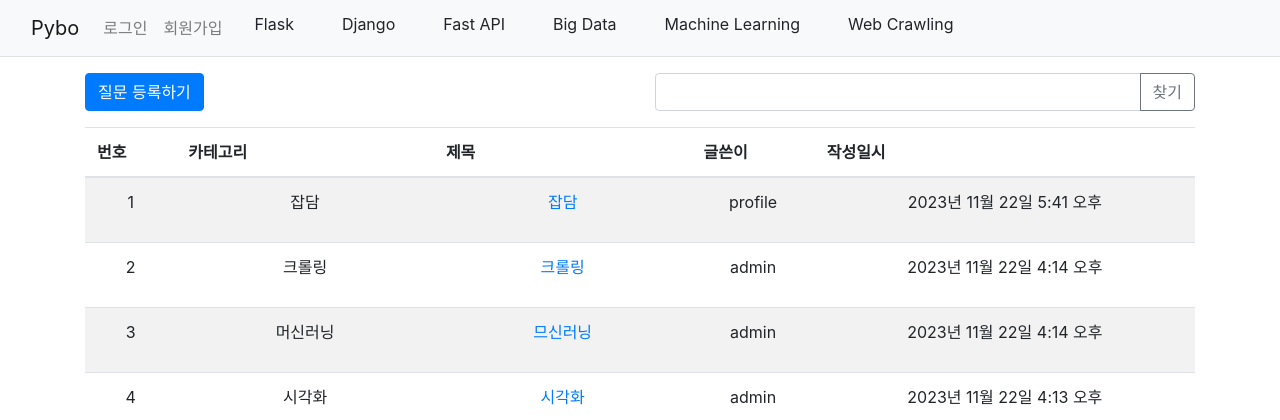
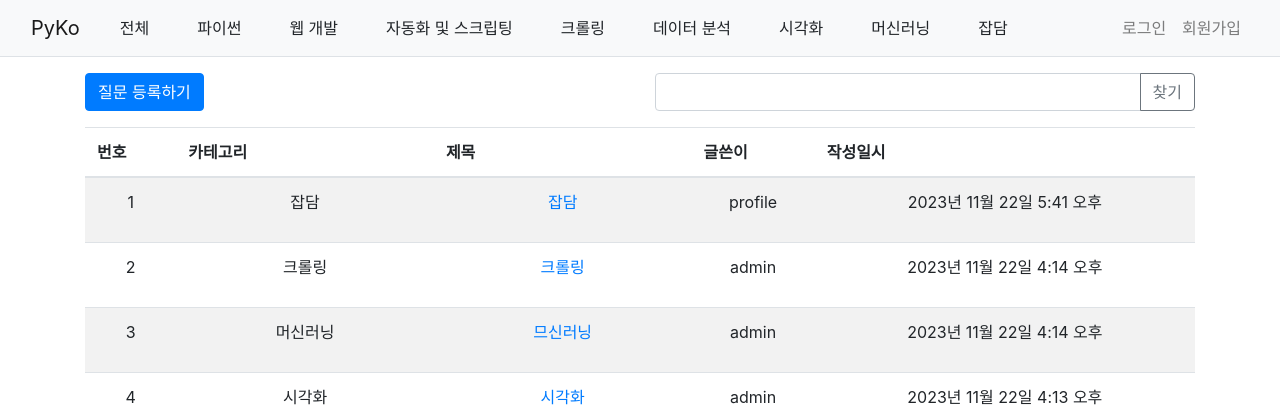
Before and after one commit to DoHyeonCP/django.pybo, a Django app: page / in a window 1280 px wide. Shown: the top 420 px of the page. Run offline with Django 4.2, Linux system fonts and the light colour scheme; data comes from the database, SQL or seed files in the repository; both versions use the stored data as it was after the commit; some libraries are stand-ins or nearby versions.

Commit message:
프로필 구현

```diff
--- a/accounts/urls.py
+++ b/accounts/urls.py
@@ -8,4 +8,5 @@ urlpatterns = [
     path('login/', auth_views.LoginView.as_view(template_name='accounts/login.html'), name = 'login'),
     path('logout/', auth_views.LogoutView.as_view(), name = 'logout'),
     path("signup/", signup, name = 'signup'),
+    path("user_profile/<str:username>/", user_profile, name = 'user_profile'),
 ]
--- a/config/settings.py
+++ b/config/settings.py
@@ -130,6 +130,9 @@ STATICFILES_DIRS = [
     BASE_DIR / 'static'
 ]
 
+MEDIA_URL = '/media/'
+MEDIA_ROOT = os.path.join(BASE_DIR, MEDIA_URL)
+
 # Default primary key field type
 # https://docs.djangoproject.com/en/4.1/ref/settings/#default-auto-field
 
--- a/config/urls.py
+++ b/config/urls.py
@@ -15,10 +15,12 @@ Including another URLconf
 """
 from django.contrib import admin
 from django.urls import path, include
+from django.conf import settings
+from django.conf.urls.static import static
 
 
 urlpatterns = [
     path('admin/', admin.site.urls),
     path('', include('pybo.urls')),
     path("accounts/", include('accounts.urls')),
-]
+] + static(settings.MEDIA_URL, document_root = settings.MEDIA_ROOT)
--- a/pybo/models.py
+++ b/pybo/models.py
@@ -4,15 +4,18 @@ from django.contrib.auth.models import User
 # Create your models here.
 class Question(models.Model):
     CATEGORY_CHOICES = [
-        ('FL', "Flask"),
-        ('DJ', "Django"),
-        ('FA', "FastAPI"),
-        ('BD', "Big Data"),
-        ('ML', "Machine learning"),
-        ('WC', "Web Crawling")
+        ('파이썬', 'Python'),
+        ('웹 개발', "Web Development"),
+        ('자동화 및 스크립팅', "Automation and Scripting"),
+        ('크롤링', "Web Crawling"),
+        ('데이터 분석', "Data Analysis"),
+        ('시각화', 'Visualization'),
+        ('머신러닝', "Machine learning"),
+        ('잡담', 'anything')
+
     ]
     author = models.ForeignKey(User, on_delete=models.CASCADE, related_name='author_question')
-    category = models.CharField(max_length = 2, choices = CATEGORY_CHOICES, default = 'FL')
+    category = models.CharField(max_length = 50, choices = CATEGORY_CHOICES, default = '웹 개발')
     subject = models.CharField(max_length = 200)
     content = models.TextField()
     create_date = models.DateTimeField()
--- a/pybo/views/base_views.py
+++ b/pybo/views/base_views.py
@@ -13,6 +13,9 @@ def index(request):
     kw = request.GET.get('kw','')#검색어
     category = request.GET.get('category', '')
 
+    if category:
+        question_list = question_list.filter(category=category)
+
     if kw:
         question_list = question_list.filter(
             Q(subject__icontains=kw) |  # 제목 검색
@@ -23,8 +26,7 @@ def index(request):
         ).distinct()
     paginator = Paginator(question_list, 10)
 
-    if category:
-        question_list = question_list.filter(category=category)
+
 
 
     try:
--- a/templates/navbar.html
+++ b/templates/navbar.html
@@ -1,6 +1,6 @@
 <nav class="navbar navbar-expand-lg navbar-light bg-light border-bottom">
     <div class="container-fluid">
-        <a class="navbar-brand" href="{% url 'pybo:index' %}">Pybo</a>
+        <a class="navbar-brand" href="{% url 'pybo:index' %}">PyKo</a>
         <button class="navbar-toggler" type="button"
                 data-toggle="collapse"
                 data-target="#navbarSupportedContent"
@@ -11,11 +11,29 @@
         </button>
         <div class="collapse navbar-collapse" id="navbarSupportedContent">
             <ul class="navbar-nav me-auto mb-2 mb-lg-0">
+
+                <li><a class="dropdown-item" href="{% url 'pybo:index' %}">전체</a></li>
+                <li><a class="dropdown-item" href="{% url 'pybo:index' %}?category=파이썬">파이썬</a></li>
+                <li><a class="dropdown-item" href="{% url 'pybo:index' %}?category=웹 개발">웹 개발</a></li>
+                <li><a class="dropdown-item" href="{% url 'pybo:index' %}?category=자동화 및 스크립팅">자동화 및 스크립팅</a></li>
+                <li><a class="dropdown-item" href="{% url 'pybo:index' %}?category=크롤링">크롤링</a></li>
+                <li><a class="dropdown-item" href="{% url 'pybo:index' %}?category=데이터 분석">데이터 분석</a></li>
+                <li><a class="dropdown-item" href="{% url 'pybo:index' %}?category=시각화">시각화</a></li>
+                <li><a class="dropdown-item" href="{% url 'pybo:index' %}?category=머신러닝">머신러닝</a></li>
+                <li><a class="dropdown-item" href="{% url 'pybo:index' %}?category=잡담">잡담</a></li>
+            </ul>
+            <ul class="navbar-nav ml-auto">
                 <li class="nav-item">
                     {% if user.is_authenticated %}
                     <a class="nav-link" href="{% url 'accounts:logout' %}">{{ user.username }} (로그아웃)</a>
+
                     {% else %}
                     <a class="nav-link" href="{% url 'accounts:login' %}">로그인</a>
+                    {% endif %}
+                </li>
+                <li>
+                    {% if user.is_authenticated %}
+                    <a class="nav-link" href="{% url 'accounts:user_profile' user.username %}">프로필</a>
                     {% endif %}
                 </li>
                 <li>
@@ -23,15 +41,6 @@
                     <a class="nav-link" href="{% url 'accounts:signup' %}">회원가입</a>
                     {% endif %}
                 </li>
-
-                <li><a class="dropdown-item" href="{% url 'pybo:index' %}?category=FL">Flask</a></li>
-                <li><a class="dropdown-item" href="{% url 'pybo:index' %}?category=DJ">Django</a></li>
-                <li><a class="dropdown-item" href="{% url 'pybo:index' %}?category=FA">Fast API</a></li>
-                <li><a class="dropdown-item" href="{% url 'pybo:index' %}?category=BD">Big Data</a></li>
-                <li><a class="dropdown-item" href="{% url 'pybo:index' %}?category=ML">Machine Learning</a></li>
-                <li><a class="dropdown-item" href="{% url 'pybo:index' %}?category=WC">Web Crawling</a></li>
-
-
             </ul>
         </div>
     </div>
```
Also changed, not shown: accounts/forms.py (+7 -0 lines), accounts/models.py (+7 -1 lines), accounts/views.py (+26 -1 lines), templates/accounts/user_profile.html (added, +48 -0 lines), accounts/migrations/0001_initial.py (added), accounts/migrations/0002_rename_user_profile_username.py (added), accounts/migrations/0003_alter_profile_bio.py (added), db.sqlite3, pybo/migrations/0007_alter_question_category.py (added), pybo/migrations/0008_alter_question_category.py (added).
